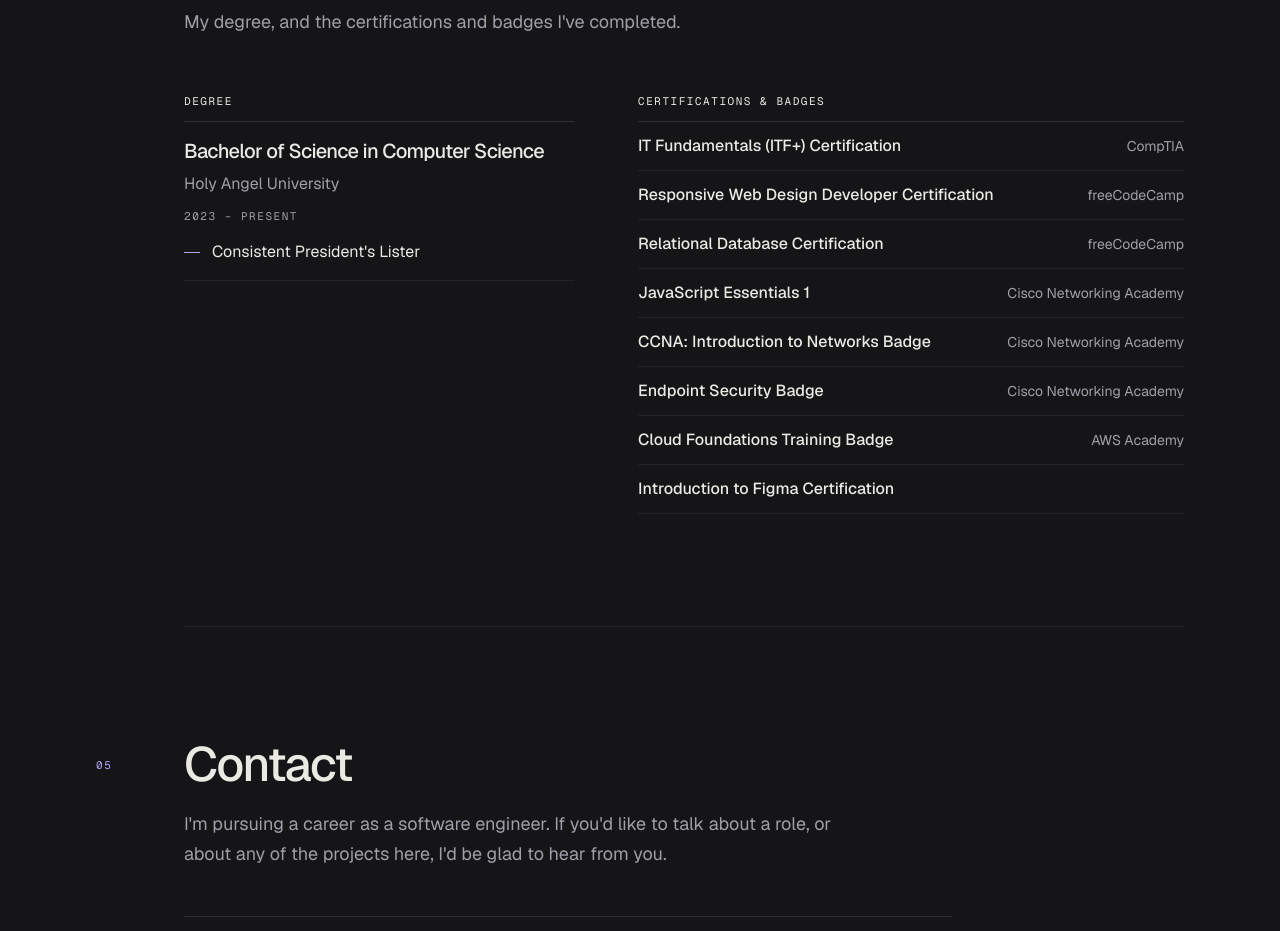
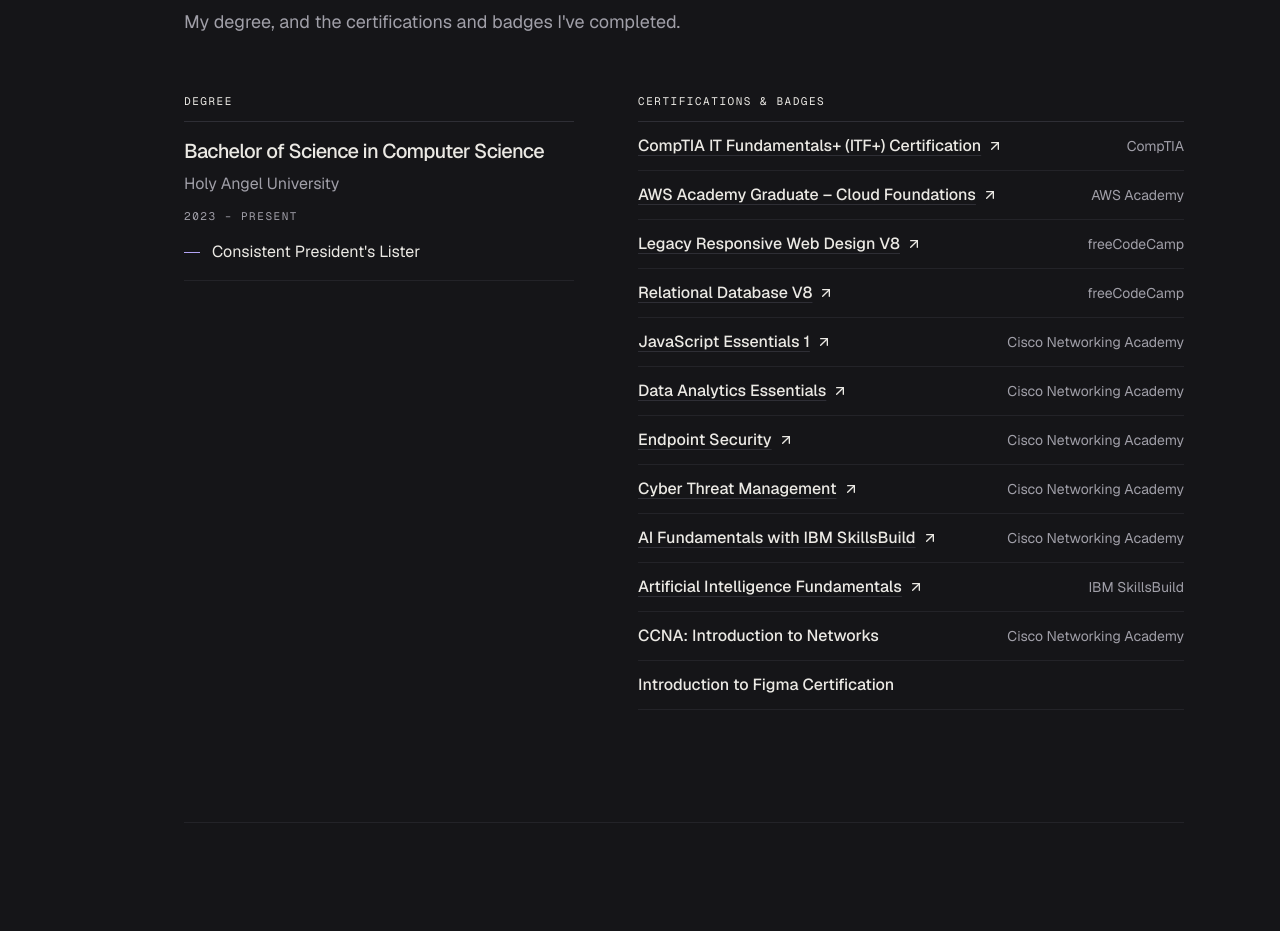
Before and after one commit to JustinNeri/Portfolio, a Next.js app: page / in a window 1280 px wide. Shown: the part 5440-6371 px from the top of the page. Built offline with nearby package versions, Linux system fonts and the light colour scheme.

Commit message:
Update portfolio.ts

```diff
--- a/src/data/portfolio.ts
+++ b/src/data/portfolio.ts
@@ -239,16 +239,64 @@
   },
 ];
 
-// Names are as written on your CV. Add a credential `url` to make one a link.
+// Names are the titles shown on each credential page. An entry with a `url`
+// is a link on the site; `url: null` renders as plain text.
 // TODO(justin): add dates if you want them shown.
 export const certifications: Certification[] = [
-  { name: "IT Fundamentals (ITF+) Certification", issuer: "CompTIA", url: null },
-  { name: "Responsive Web Design Developer Certification", issuer: "freeCodeCamp", url: null },
-  { name: "Relational Database Certification", issuer: "freeCodeCamp", url: null },
-  { name: "JavaScript Essentials 1", issuer: "Cisco Networking Academy", url: null },
-  { name: "CCNA: Introduction to Networks Badge", issuer: "Cisco Networking Academy", url: null },
-  { name: "Endpoint Security Badge", issuer: "Cisco Networking Academy", url: null },
-  { name: "Cloud Foundations Training Badge", issuer: "AWS Academy", url: null },
+  {
+    name: "CompTIA IT Fundamentals+ (ITF+) Certification",
+    issuer: "CompTIA",
+    url: "https://www.credly.com/badges/136f2975-91ae-4e7f-b335-e2ad50deff54/linked_in_profile",
+  },
+  {
+    name: "AWS Academy Graduate – Cloud Foundations",
+    issuer: "AWS Academy",
+    url: "https://www.credly.com/badges/fca3ea65-69d2-446c-aefa-5038709cf841/linked_in_profile",
+  },
+  {
+    name: "Legacy Responsive Web Design V8",
+    issuer: "freeCodeCamp",
+    url: "https://www.freecodecamp.org/certification/justinneri/responsive-web-design",
+  },
+  {
+    name: "Relational Database V8",
+    issuer: "freeCodeCamp",
+    url: "https://www.freecodecamp.org/certification/justinneri/relational-database-v8",
+  },
+  {
+    name: "JavaScript Essentials 1",
+    issuer: "Cisco Networking Academy",
+    url: "https://www.credly.com/badges/122e6818-e233-4365-8240-b96beba82ac3/linked_in_profile",
+  },
+  {
+    name: "Data Analytics Essentials",
+    issuer: "Cisco Networking Academy",
+    url: "https://www.credly.com/badges/644ae1f9-9d54-4af9-bb43-35160cc78b04/linked_in_profile",
+  },
+  {
+    name: "Endpoint Security",
+    issuer: "Cisco Networking Academy",
+    url: "https://www.credly.com/badges/871d556d-e01e-4e89-83ed-f2fd2d6770ae/linked_in_profile",
+  },
+  {
+    name: "Cyber Threat Management",
+    issuer: "Cisco Networking Academy",
+    url: "https://www.credly.com/badges/9c6ce74a-8eee-443b-bd61-01550cab6278/linked_in_profile",
+  },
+  {
+    name: "AI Fundamentals with IBM SkillsBuild",
+    issuer: "Cisco Networking Academy",
+    url: "https://www.credly.com/badges/0859cf9d-9505-4c99-aaf7-a1bd2d0026d5/linked_in_profile",
+  },
+  {
+    // TODO(justin): confirm the issuer — the credential page didn't state it
+    // in the part I could read; IBM SkillsBuild is my assumption.
+    name: "Artificial Intelligence Fundamentals",
+    issuer: "IBM SkillsBuild",
+    url: "https://www.credly.com/badges/3b155683-a2eb-4d87-ad3d-02a3a0f014e7/linked_in_profile",
+  },
+  // From your CV, with no link supplied yet.
+  { name: "CCNA: Introduction to Networks", issuer: "Cisco Networking Academy", url: null },
   // TODO(justin): the CV doesn't name the issuer of this one.
   { name: "Introduction to Figma Certification", issuer: "", url: null },
 ];
```
